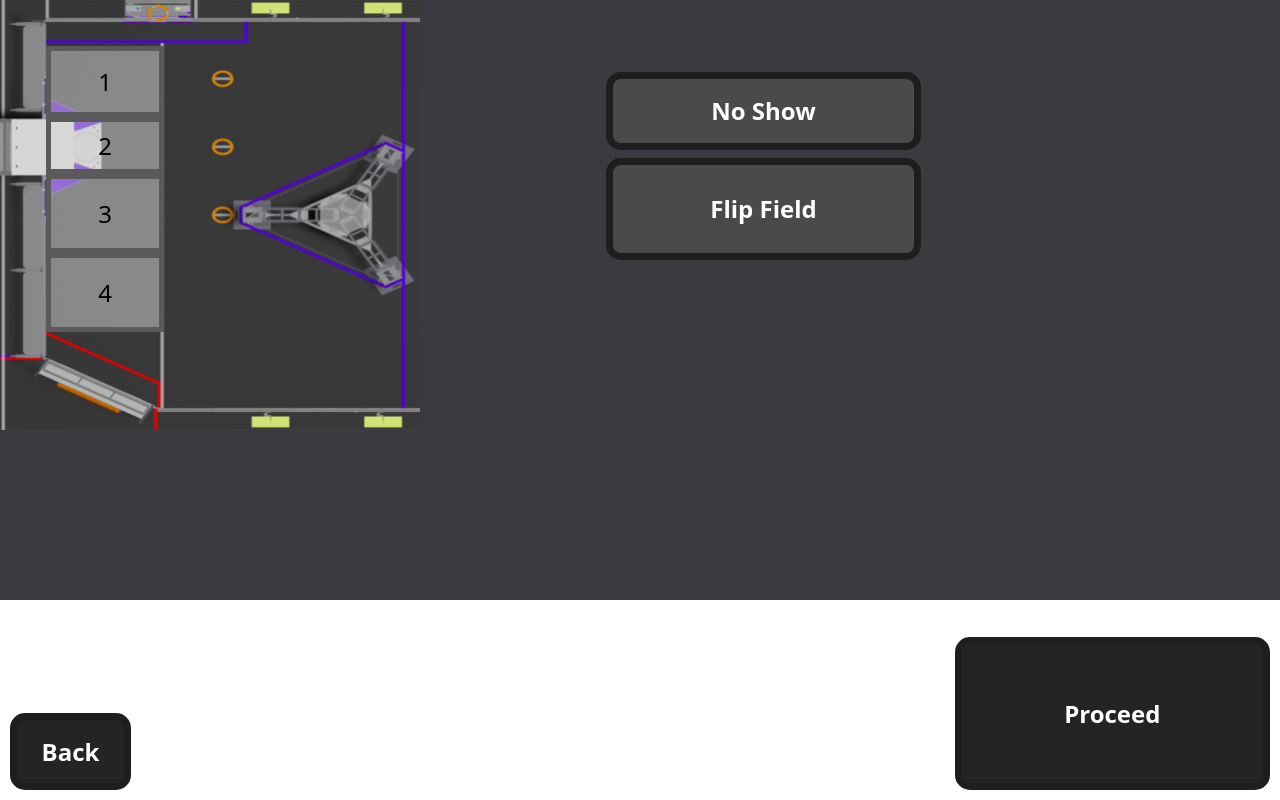
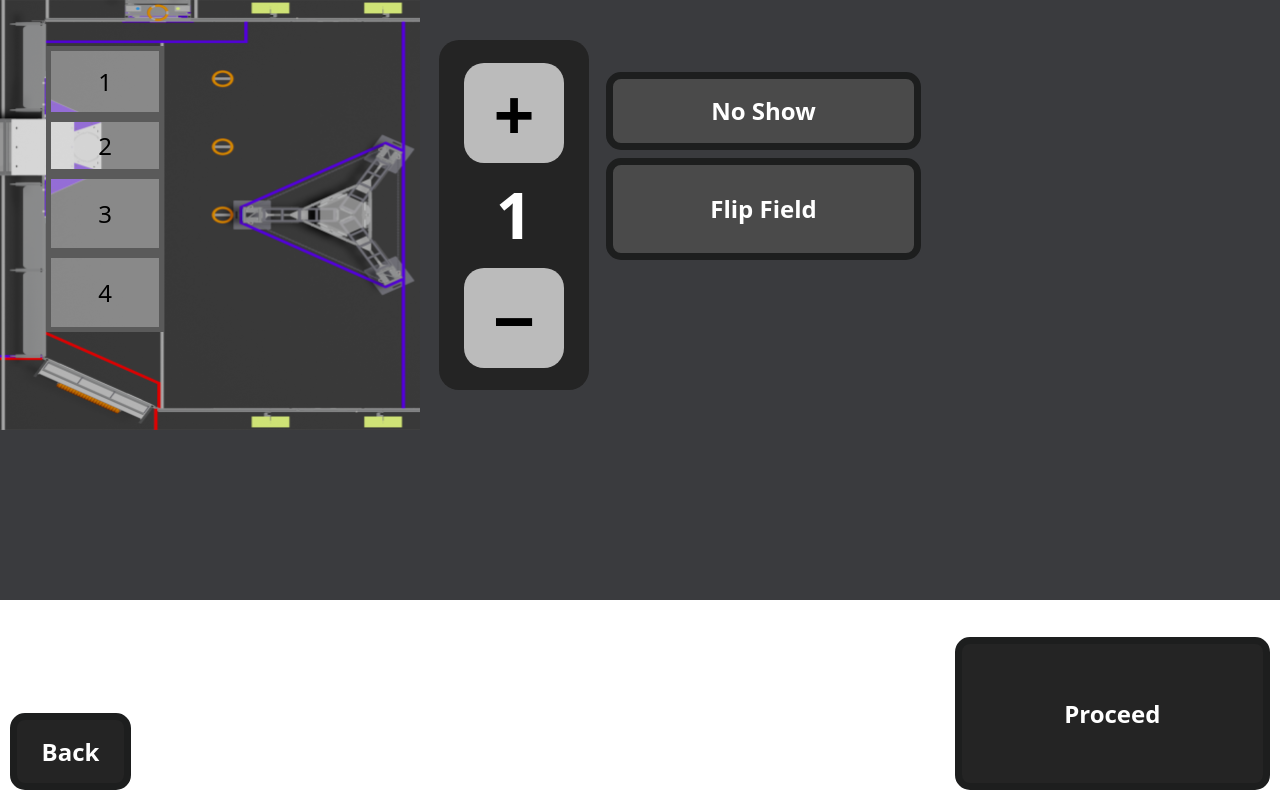
Before and after one commit to VihaanChhabria/VScouter, a React (Vite) app in the folder website/: page /initial-auto in a window 1280 px wide. Built offline with nearby package versions, Linux system fonts and the light colour scheme.

Commit message:
added auto start counter

```diff
--- a/website/index.html
+++ b/website/index.html
@@ -2,7 +2,7 @@
 <html lang="en">
   <head>
     <meta charset="UTF-8" />
-    <meta name="viewport" content="width=device-width, initial-scale=1.0" />
+    <meta name="viewport" content="width=device-width, initial-scale=1.0, user-scalable=no" />
     <title>VScouter</title>
   </head>
   <body>
--- /dev/null
+++ b/website/src/components/AutoStartCounter.jsx
@@ -0,0 +1,71 @@
+import React, { useState } from "react";
+
+const AutoStartCounter = ({ coordX = 439, coordY = 40 }) => {
+  const [counter, setCounter] = useState(1);
+
+  const checkCounterAndSet = (setTo) => {
+    if (setTo > 4) {
+      setCounter(4);
+    } else if (setTo < 1) {
+      setCounter(1);
+    } else {
+      setCounter(setTo);
+    }
+  };
+
+  const plusMinusButtonStyle = {
+    width: "100px",
+    height: "100px",
+    backgroundColor: "#BBBBBB",
+    borderRadius: "20px",
+    display: "flex",
+    justifyContent: "center",
+    alignItems: "center",
+  };
+
+  const plusMinusTextStyle = {
+    color: "#000000",
+    fontSize: "72px",
+    fontWeight: "bold",
+    userSelect: "none",
+  };
+  return (
+    <>
+      <div
+        style={{
+          backgroundColor: "#242424",
+          borderRadius: "20px",
+          width: "150px",
+          height: "350px",
+          position: "absolute",
+          left: `${coordX}px`,
+          top: `${coordY}px`,
+          display: "flex",
+          flexDirection: "column",
+          justifyContent: "space-evenly",
+          alignItems: "center",
+        }}
+      >
+        <div style={plusMinusButtonStyle} onClick={() => checkCounterAndSet(counter + 1)}>
+          <h1 style={plusMinusTextStyle}>+</h1>
+        </div>
+        <div
+          style={{
+            width: "100px",
+            height: "60px",
+            display: "flex",
+            justifyContent: "center",
+            alignItems: "center",
+          }}
+        >
+          <h1 style={{ color: "#FFFFFF", fontSize: "64px", fontWeight: "bold" }}>{counter}</h1>
+        </div>
+        <div style={plusMinusButtonStyle} onClick={() => checkCounterAndSet(counter - 1)}>
+          <h1 style={plusMinusTextStyle}>−</h1>
+        </div>
+      </div>
+    </>
+  );
+};
+
+export default AutoStartCounter;
--- a/website/src/layouts/MainLayout.jsx
+++ b/website/src/layouts/MainLayout.jsx
@@ -4,7 +4,7 @@ import { Outlet } from "react-router-dom";
 const MainLayout = () => {
   return (
     <div style={{ backgroundColor: "#3A3B3E", height: screen.height }}>
-      <Outlet />
+      <Outlet/>
     </div>
   );
 };
--- a/website/src/pages/InitialAutoPage.jsx
+++ b/website/src/pages/InitialAutoPage.jsx
@@ -2,6 +2,7 @@ import React, { useState } from "react";
 import ProceedBackButton from "../components/ProceedBackButton";
 import AutoStartImage from "../components/AutoStartImage";
 import NoShowButton from "../components/NoShowButton";
+import AutoStartCounter from "../components/AutoStartCounter";
 
 const InitialAutoPage = () => {
   const [noShow, setNoShow] = useState(false);
@@ -11,6 +12,7 @@ const InitialAutoPage = () => {
       <ProceedBackButton nextPage={noShow ? `/endgame` : `/auto-note-counter`} />
       <AutoStartImage />
       <NoShowButton noShow={noShow} setNoShow={setNoShow}/>
+      <AutoStartCounter />
       <ProceedBackButton back={true} nextPage="/" />
     </>
   );
```
